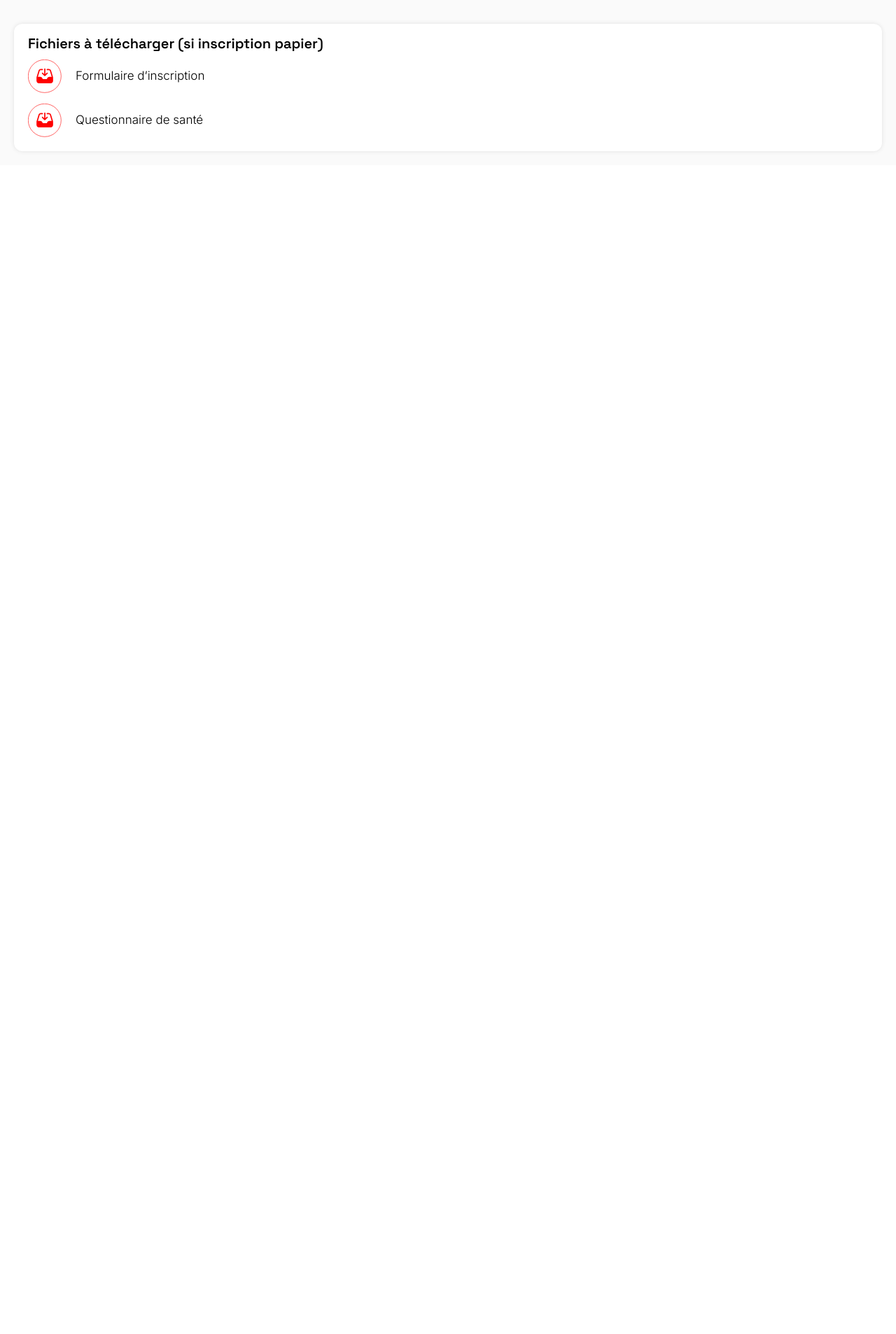
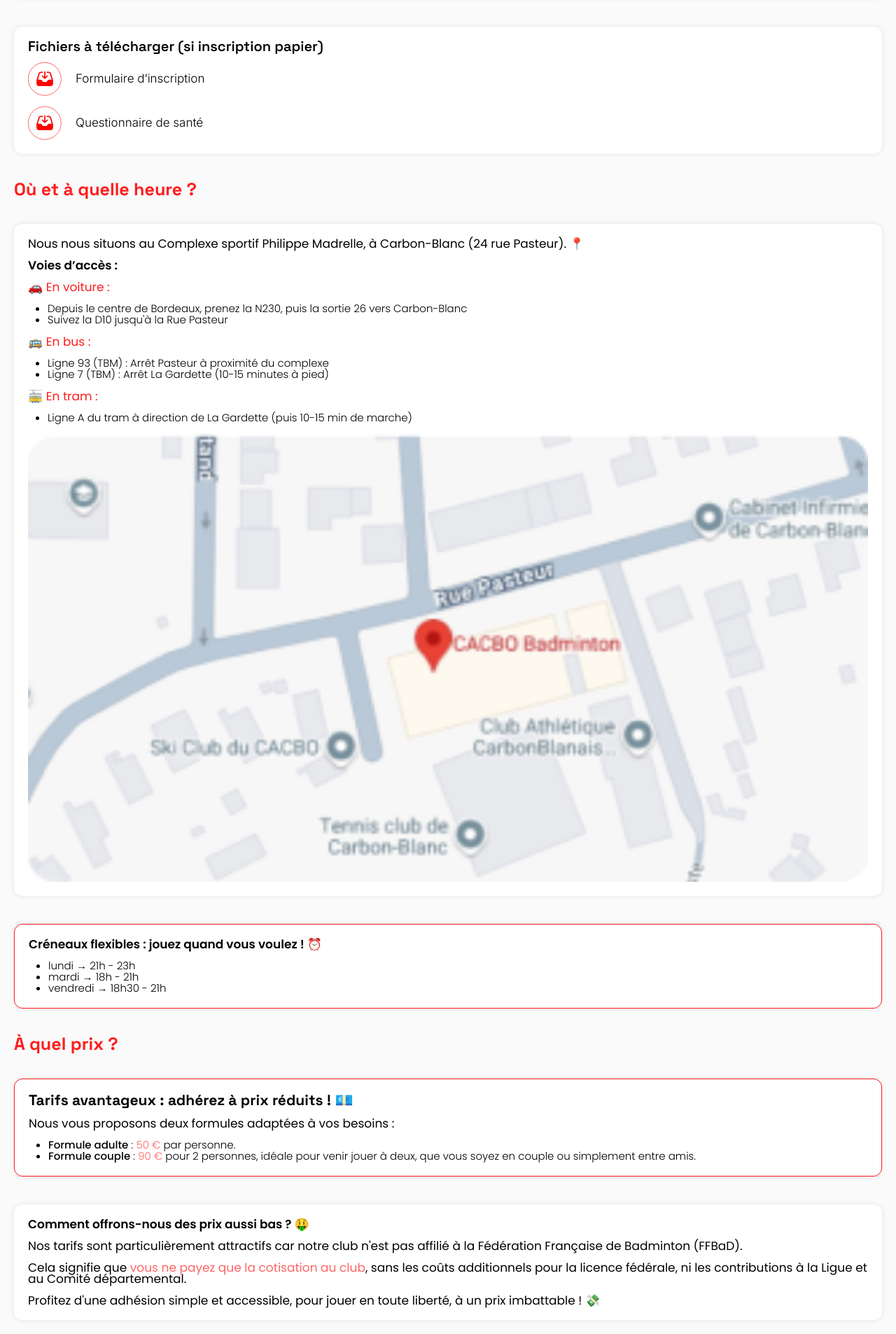
Before and after one commit to Matsuel/CACBO-Badminton, a Next.js app: page /adherer in a window 1280 px wide. Shown: the part 1489-3395 px from the top of the page at 70% size. Before the commit the page ends 1725 px from the top, so only its background shows below. Built offline with nearby package versions, Linux system fonts and the light colour scheme; a web font is replaced by a local one.

Commit message:
page adherer

```diff
--- a/src/app/adherer/page.tsx
+++ b/src/app/adherer/page.tsx
@@ -55,7 +55,7 @@ const Adherer = () => {
                     </BlocText>
                 </Bloc>
 
-                <Bloc>
+                <Bloc className="border border-redcolor">
                     <h4 className={`${textVariants.h4}`}>
                         Profitez de <span className="text-redcolor">3</span> séances d’essai sans engagement avant de vous inscrire !
                     </h4>
@@ -82,7 +82,7 @@ const Adherer = () => {
 
                 </Bloc>
 
-                <Bloc subtitile="Adhésion simplifiée : inscrivez-vous en ligne ! 🌐">
+                <Bloc subtitile="Adhésion simplifiée : inscrivez-vous en ligne ! 🌐" className="border border-redcolor">
                     <BlocText>
                         Inscrivez-vous facilement en ligne grâce à HelloAsso !
                     </BlocText>
@@ -102,6 +102,104 @@ const Adherer = () => {
                     <Documents href="/adherer/Questionnaire et certificat médical.pdf" content="Questionnaire de santé" />
                 </Bloc>
 
+                <SingleTitle>
+                    Où et à quelle heure ?
+                </SingleTitle>
+
+                <Bloc>
+                    <BlocText>
+                        Nous nous situons au Complexe sportif Philippe Madrelle, à Carbon-Blanc (24 rue Pasteur). 📍
+                    </BlocText>
+
+                    <h4 className={textVariants.h4}>
+                        Voies d’accès :
+                    </h4>
+
+                    <BlocText className="text-redcolor">
+                        🚗  En voiture :
+                    </BlocText>
+
+                    <ul className="list-disc pl-7">
+                        <li className="font-Poppins font-light text-[15px] leading-4">Depuis le centre de Bordeaux, prenez la N230, puis la sortie 26 vers Carbon-Blanc</li>
+                        <li className="font-Poppins font-light text-[15px] leading-4">Suivez la D10 jusqu&apos;à la Rue Pasteur</li>
+                    </ul>
+
+                    <BlocText className="text-redcolor">
+                        🚌  En bus :
+                    </BlocText>
+
+                    <ul className="list-disc pl-7">
+                        <li className="font-Poppins font-light text-[15px] leading-4">Ligne 93 (TBM) : Arrêt Pasteur à proximité du complexe</li>
+                        <li className="font-Poppins font-light text-[15px] leading-4">Ligne 7 (TBM) : Arrêt La Gardette (10-15 minutes à pied)</li>
+                    </ul>
+
+                    <BlocText className="text-redcolor">
+                        🚋  En tram :
+                    </BlocText>
+
+                    <ul className="list-disc pl-7">
+                        <li className="font-Poppins font-light text-[15px] leading-4">Ligne A du tram à direction de La Gardette (puis 10-15 min de marche)</li>
+                    </ul>
+
+                    <Image
+                        src="/adherer/map.png"
+                        alt="Carte d'accès au complexe sportif Philippe Madrelle"
+                        width={5000}
+                        height={5000}
+                    />
+                </Bloc>
+
+                <Bloc className="border border-redcolor">
+
+                    <h4 className={textVariants.h4}>
+                        Créneaux flexibles : jouez quand vous voulez ! ⏰
+                    </h4>
+
+                    <ul className="list-disc pl-7">
+                        <li className="font-Poppins font-light text-[15px] leading-4">lundi → 21h - 23h</li>
+                        <li className="font-Poppins font-light text-[15px] leading-4">mardi → 18h - 21h</li>
+                        <li className="font-Poppins font-light text-[15px] leading-4">vendredi → 18h30 - 21h</li>
+                    </ul>
+
+                </Bloc>
+
+                <SingleTitle>
+                    À quel prix ?
+                </SingleTitle>
+
+                <Bloc className="border border-redcolor">
+                    <h3 className={textVariants.h3}>
+                        Tarifs avantageux : adhérez à prix réduits ! 💶
+                    </h3>
+
+                    <BlocText>
+                        Nous vous proposons deux formules adaptées à vos besoins :
+                    </BlocText>
+
+                    <ul className="list-disc pl-7">
+                        <li className="font-Poppins font-light text-[15px] leading-4"><span className="font-medium">Formule adulte</span> : <span className="text-redpale">50 €</span> par personne.</li>
+                        <li className="font-Poppins font-light text-[15px] leading-4"><span className="font-medium">Formule couple</span> : <span className="text-redpale">90 €</span> pour 2 personnes, idéale pour venir jouer à deux, que vous soyez en couple ou simplement entre amis.</li>
+                    </ul>
+                </Bloc>
+
+                <Bloc>
+                    <h4 className={textVariants.h4}>
+                        Comment offrons-nous des prix aussi bas ? 🤑
+                    </h4>
+
+                    <BlocText>
+                        Nos tarifs sont particulièrement attractifs car notre club n&apos;est pas affilié à la Fédération Française de Badminton (FFBaD).
+                    </BlocText>
+
+                    <BlocText>
+                        Cela signifie que <span className="text-redpale">vous ne payez que la cotisation au club</span>, sans les coûts additionnels pour la licence fédérale, ni les contributions à la Ligue et au Comité départemental.
+                    </BlocText>
+
+                    <BlocText>
+                        Profitez d&apos;une adhésion simple et accessible, pour jouer en toute liberté, à un prix imbattable ! 💸
+                    </BlocText>
+                </Bloc>
+
             </Content>
         </PageLayout>
     )
```
Also changed, not shown: public/adherer/map.png (added).
